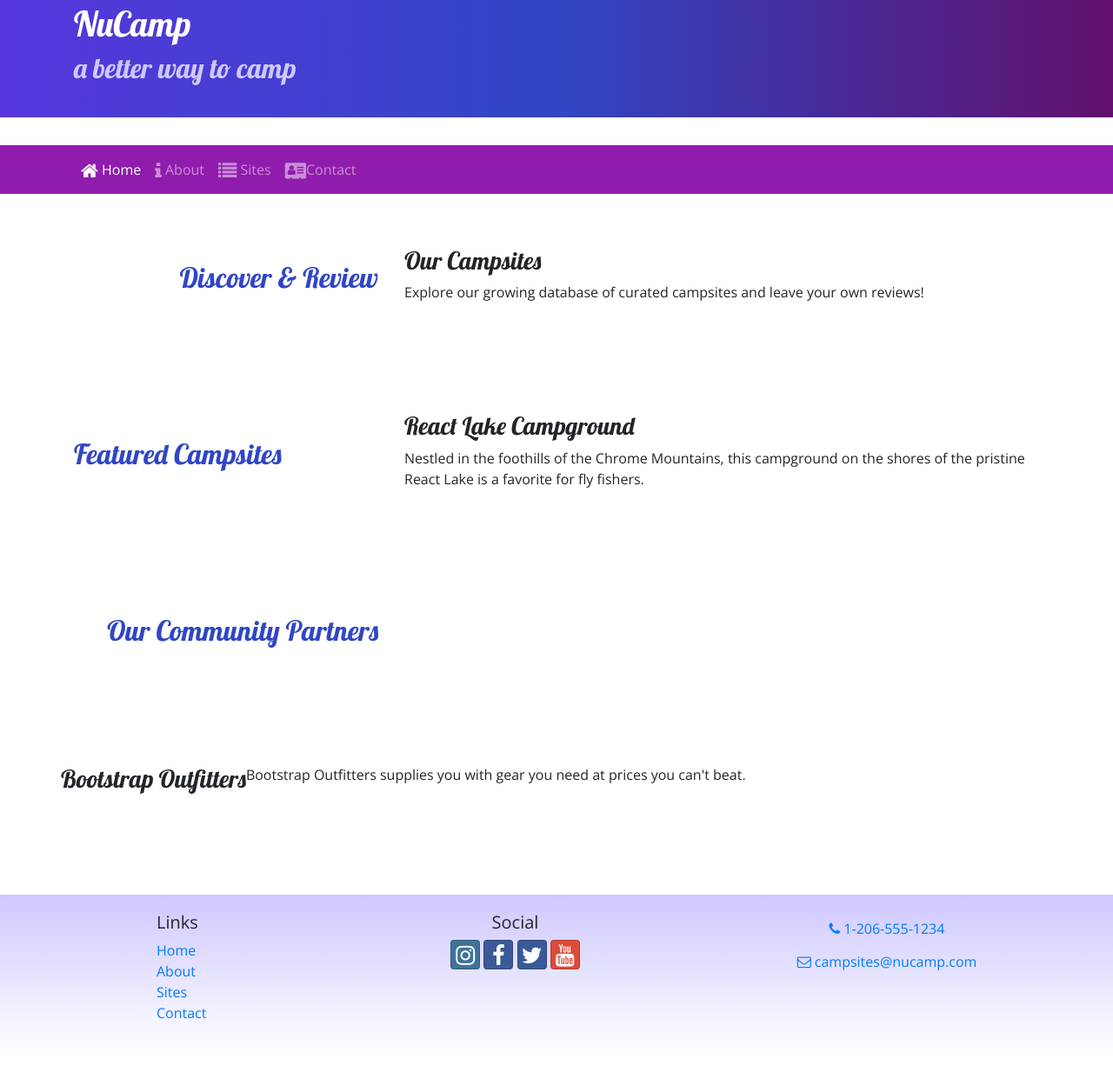
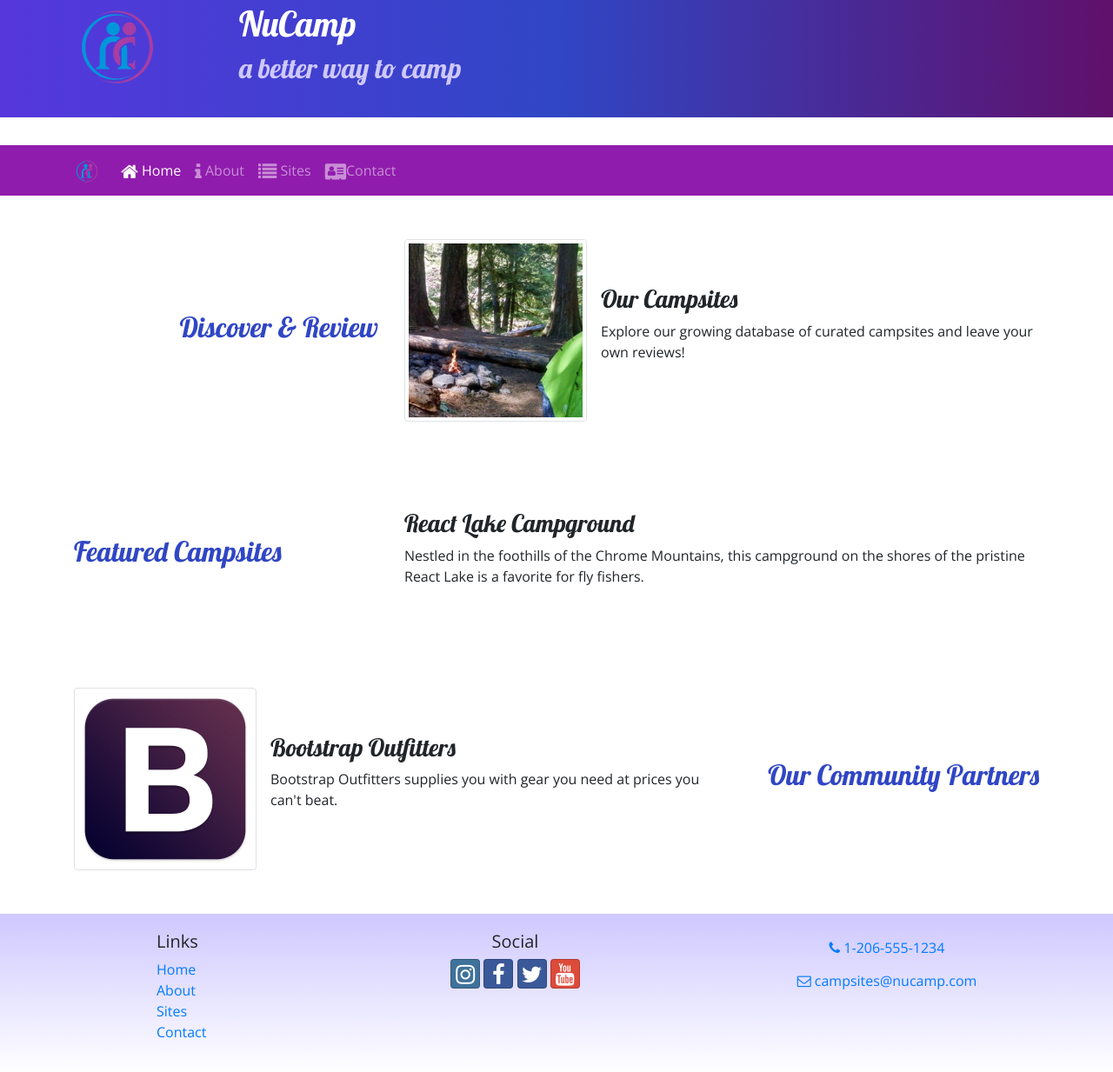
Before and after one commit to rob-stack/nucampsite, a website: page index.html in a window 1280 px wide. Shown: the part 27-1260 px from the top of the page at 87% size. Drawn offline with nearby package versions, Linux system fonts and the light colour scheme.

Commit message:
Images and Media

```diff
--- a/index.html
+++ b/index.html
@@ -22,6 +22,9 @@
     <header class="jumbotron jumbotron-fluid">
         <div class="container">
           <div class="row">
+            <div class="col-4 col-sm-3 col-md-2 align-self-center">
+              <img src="img/logo.png" class="img-fluid">
+            </div>
             <div class="col">
               <h1>NuCamp</h1>
               <h2>a better way to camp</h2>
@@ -32,7 +35,8 @@
 
 <nav class="navbar navbar-expand-sm navbar-dark sticky-top">
   <div class="container">
-    <button class="navbar-toggler ml-auto" type="button" data-toggle="collapse" data-target="nucampNavbar">
+    <a class="navbar-brand" href="#"><img src="img/logo.png" height="30" width="30" /> </a>
+    <button class="navbar-toggler" type="button" data-toggle="collapse" data-target="nucampNavbar">
       <span class="navbar-toggler-icon"></span>
     </button>
     <div class="collapse navbar-collapse id="nucampNavbar">
@@ -52,13 +56,16 @@
                <h2 class="text-sm-right">Discover & Review</h2>
             </div>
             <div class="col">
+               <div class="media">
+                  <img class="d-flex mr-3 img-thumbnail" src="img/breadcrumb-trail-thumb.jpg" alt="Breadcrumb Trail Thumbnail" />
+                  <div class="media-body align-self-center">
                     <h3>Our Campsites</h3>
                     <p class="d-none d-sm-block">Explore our growing database of curated campsites and leave your own reviews!</p>
                   </div>
                </div>
             </div>
+        </div>
 
-    <div class="container">
         <div class="row row-content align-items-center">
             <div class="col-sm-4 col-m-3">
               <h2>Featured Campsites</h2>
@@ -68,19 +75,24 @@
               <p class="d-none d-sm-block">Nestled in the foothills of the Chrome Mountains, this campground on the shores of the pristine React Lake is a favorite for fly fishers.</p>
             </div>
         </div>
+
+        <div class="row row-content align-items-center">
+            <div class="col-sm-4 order-sm-last col-m-3">
+                <h2 class="text-sm-right">Our Community Partners</h2>
            </div>
 
-    <div class="container">
-        <div class="row row-content align-items-center">
-            <div class="col-sm-4 order-sml-last col-m-3">
-                <h2 class="text-sm-right">Our Community Partners</h2>
-           </div>
-       </div>
-       <div class="row row-content">
+        <div class="col">
+          <div class="media">
+            <img class="d-flex mr-3 img-thumbnail" src="img/bootstrap-thumb.png" alt="Bootstrap Outfitters" />
+              <div class="media-body align-self-center">
                 <h3>Bootstrap Outfitters</h3>
                 <p class="d-none d-sm-block">Bootstrap Outfitters supplies you with gear you need at prices you can't beat.</p>
               </div>
           </div>
+        </div>
+      </div>
+    </div>
+
 
     <footer class="site-footer">
         <div class="container">
```
Also changed, not shown: aboutus.html (+5 -1 lines), contactus.html (+4 -0 lines), img/bootstrap-thumb.png (added), img/breadcrumb-trail-thumb.jpg (added), img/breadcrumb-trail.jpg (added), img/chrome-river-thumb.jpg (added), img/chrome-river.jpg (added), img/logo.png (added), img/react-lake-thumb.jpg (added), img/react-lake.jpg (added). Lines whose indentation alone changed are shown as unchanged.
